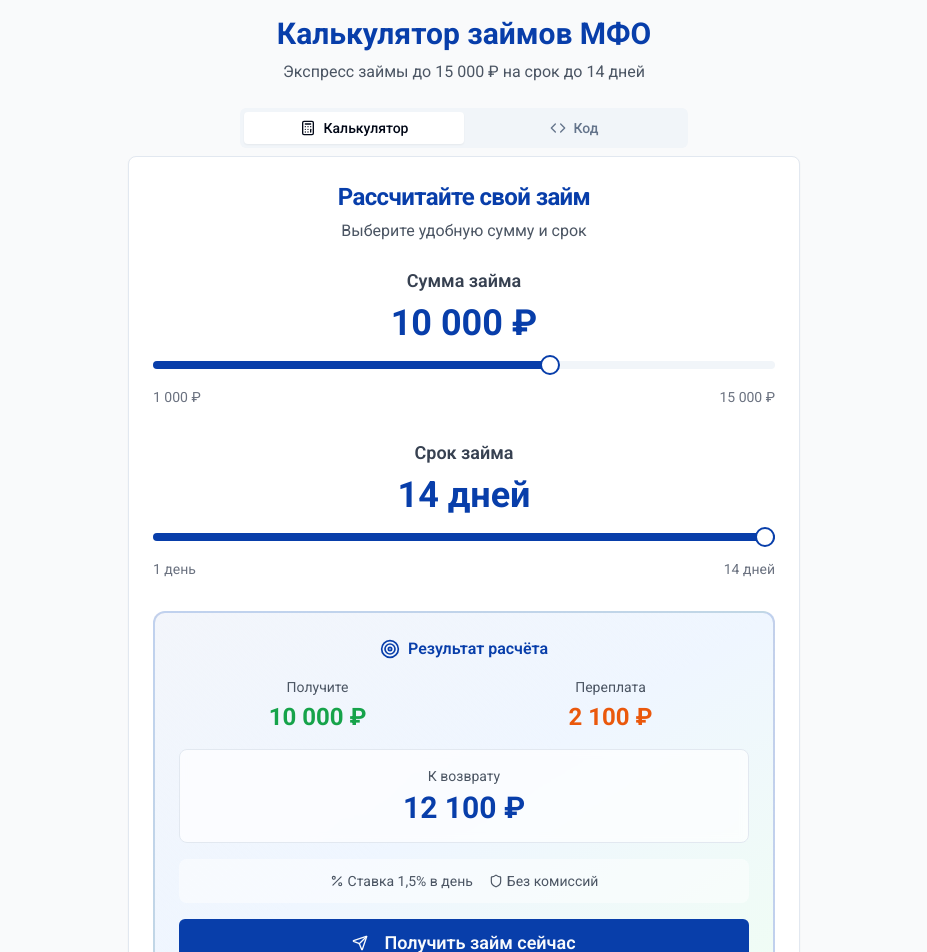
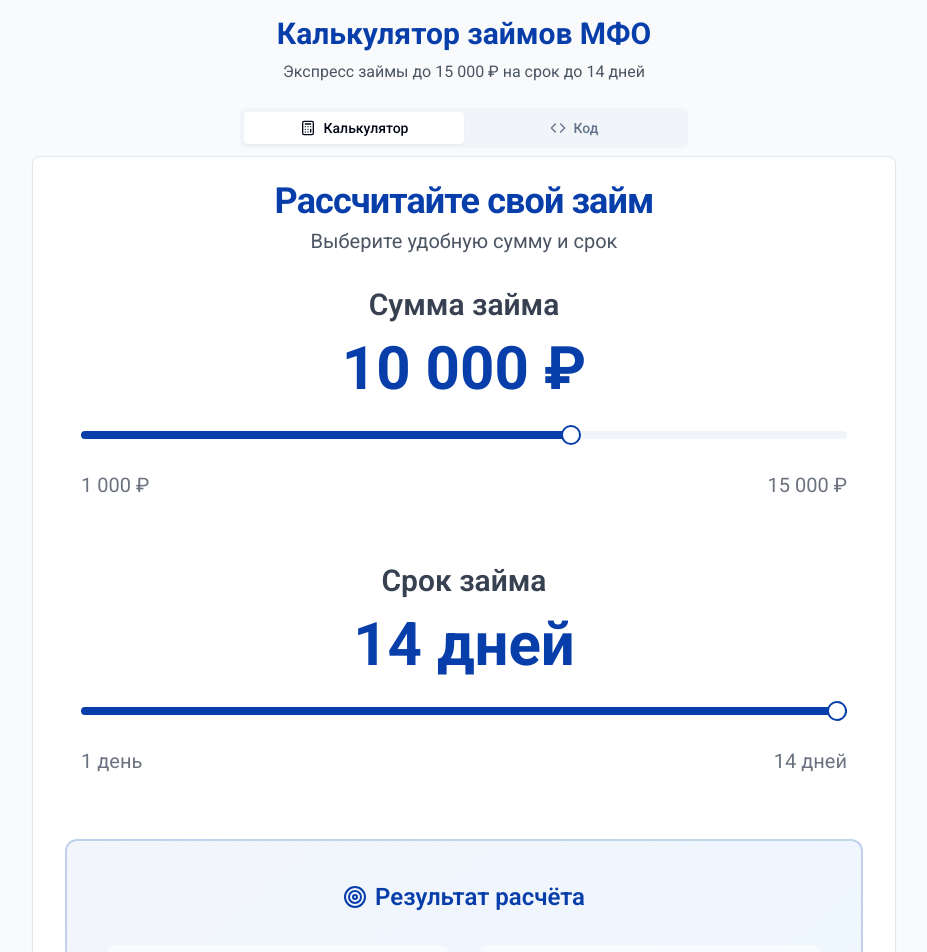
Before and after one commit to pr-poehali-dev/mfo-calculator-creation, a React (Vite) app: page / in a window 1280 px wide. Shown: the top 952 px of the page, without its empty margins (176-1103 px from the left). Built offline with nearby package versions, Linux system fonts and the light colour scheme.

Commit message:
feat: адаптация калькулятора и кнопки займа

```diff
--- a/src/components/LoanCalculator.tsx
+++ b/src/components/LoanCalculator.tsx
@@ -82,16 +82,17 @@ const LoanCalculator = () => {
   }, [loanAmount, term]);
 
   const generateEmbedCode = () => {
-    return `<!-- Калькулятор займов МФО - Обновленная версия -->
-<div style="max-width: 600px; margin: 0 auto; padding: 20px; font-family: 'Inter', -apple-system, BlinkMacSystemFont, sans-serif;">
-  <div style="background: #ffffff; border-radius: 16px; box-shadow: 0 8px 25px rgba(0, 0, 0, 0.1); padding: 32px; border: 1px solid #f1f5f9;">
+    return `<!-- Калькулятор займов МФО - Полноэкранная версия -->
+<div style="width: 100%; min-height: 100vh; margin: 0; padding: 20px; font-family: 'Inter', -apple-system, BlinkMacSystemFont, sans-serif; display: flex; align-items: center; justify-content: center; background: linear-gradient(135deg, #f8fafc 0%, #e2e8f0 100%);">
+<div style="width: 100%; max-width: 800px; margin: 0 auto;">
+  <div style="background: #ffffff; border-radius: 20px; box-shadow: 0 12px 40px rgba(0, 0, 0, 0.15); padding: 40px; border: 1px solid #f1f5f9; min-height: 90vh; display: flex; flex-direction: column; justify-content: center;">
 
     <!-- Заголовок -->
-    <div style="text-align: center; margin-bottom: 32px;">
-      <h2 style="color: #1e40af; font-size: 28px; font-weight: 700; margin: 0 0 8px 0;">
+    <div style="text-align: center; margin-bottom: 48px;">
+      <h2 style="color: #1e40af; font-size: 36px; font-weight: 700; margin: 0 0 12px 0; line-height: 1.2;">
         Рассчитайте свой займ
       </h2>
-      <p style="color: #64748b; margin: 0; font-size: 16px;">Выберите удобную сумму и срок</p>
+      <p style="color: #64748b; margin: 0; font-size: 20px;">Выберите удобную сумму и срок</p>
     </div>
 
     <!-- Сумма займа -->
@@ -102,17 +103,19 @@ const LoanCalculator = () => {
         </label>
         <div style="font-size: 32px; font-weight: 700; color: #1e40af;" id="displayAmount">10 000 ₽</div>
       </div>
+      <div style="padding: 0 20px;">
         <input
           type="range"
           min="1000"
           max="15000"
           step="500"
           value="10000"
-        style="width: 100%; height: 8px; background: linear-gradient(to right, #1e40af 0%, #1e40af 60%, #e2e8f0 60%, #e2e8f0 100%); border-radius: 8px; outline: none; -webkit-appearance: none;"
+          style="width: 100%; height: 12px; background: linear-gradient(to right, #1e40af 0%, #1e40af 60%, #e2e8f0 60%, #e2e8f0 100%); border-radius: 12px; outline: none; -webkit-appearance: none;"
           oninput="updateAmount(this.value)"
           id="loanAmountSlider"
         />
-      <div style="display: flex; justify-content: space-between; font-size: 14px; color: #64748b; margin-top: 8px;">
+      </div>
+      <div style="display: flex; justify-content: space-between; font-size: 18px; color: #64748b; margin-top: 16px; padding: 0 20px;">
         <span>1 000 ₽</span>
         <span>15 000 ₽</span>
       </div>
@@ -126,17 +129,19 @@ const LoanCalculator = () => {
         </label>
         <div style="font-size: 32px; font-weight: 700; color: #1e40af;" id="displayTerm">14 дней</div>
       </div>
+      <div style="padding: 0 20px;">
         <input
           type="range"
           min="1"
           max="14"
           step="1"
           value="14"
-        style="width: 100%; height: 8px; background: linear-gradient(to right, #1e40af 0%, #1e40af 100%, #e2e8f0 100%, #e2e8f0 100%); border-radius: 8px; outline: none; -webkit-appearance: none;"
+          style="width: 100%; height: 12px; background: linear-gradient(to right, #1e40af 0%, #1e40af 100%, #e2e8f0 100%, #e2e8f0 100%); border-radius: 12px; outline: none; -webkit-appearance: none;"
           oninput="updateTerm(this.value)"
           id="termSlider"
         />
-      <div style="display: flex; justify-content: space-between; font-size: 14px; color: #64748b; margin-top: 8px;">
+      </div>
+      <div style="display: flex; justify-content: space-between; font-size: 18px; color: #64748b; margin-top: 16px; padding: 0 20px;">
         <span>1 день</span>
         <span>14 дней</span>
       </div>
@@ -233,8 +238,8 @@ function calculateLoan() {
 }
 
 function submitApplication() {
-  // Замените YOUR_APPLICATION_URL на ссылку вашей формы заявки
-  window.open('YOUR_APPLICATION_URL', '_blank');
+  // Открываем форму заявки
+  window.open('https://www.money-financei.ru/theapplicationisoffline', '_blank');
 }
 
 // Инициализация калькулятора при загрузке
@@ -248,33 +253,50 @@ document.addEventListener('DOMContentLoaded', function() {
 input[type="range"]::-webkit-slider-thumb {
   -webkit-appearance: none;
   appearance: none;
-  width: 24px;
-  height: 24px;
+  width: 32px;
+  height: 32px;
   border-radius: 50%;
   background: #1e40af;
   cursor: pointer;
-  box-shadow: 0 2px 6px rgba(0, 0, 0, 0.2);
-  transition: transform 0.2s;
+  box-shadow: 0 4px 12px rgba(0, 0, 0, 0.3);
+  transition: all 0.3s;
 }
 
 input[type="range"]::-webkit-slider-thumb:hover {
-  transform: scale(1.1);
-  box-shadow: 0 4px 12px rgba(30, 64, 175, 0.4);
+  transform: scale(1.2);
+  box-shadow: 0 6px 20px rgba(30, 64, 175, 0.5);
 }
 
 input[type="range"]::-moz-range-thumb {
-  width: 24px;
-  height: 24px;
+  width: 32px;
+  height: 32px;
   border-radius: 50%;
   background: #1e40af;
   cursor: pointer;
   border: none;
-  box-shadow: 0 2px 6px rgba(0, 0, 0, 0.2);
+  box-shadow: 0 4px 12px rgba(0, 0, 0, 0.3);
 }
 
-@media (max-width: 640px) {
-  div[style*="grid-template-columns: 1fr 1fr"] {
-    grid-template-columns: 1fr !important;
+@media (max-width: 768px) {
+  div[style*="max-width: 800px"] {
+    padding: 10px !important;
+  }
+  div[style*="min-height: 90vh"] {
+    min-height: 100vh !important;
+    padding: 20px !important;
+  }
+  div[style*="font-size: 48px"] {
+    font-size: 36px !important;
+  }
+  div[style*="font-size: 40px"] {
+    font-size: 32px !important;
+  }
+  div[style*="grid-template-columns: 1fr"] {
+    gap: 16px !important;
+  }
+  button[style*="height: 64px"] {
+    height: 56px !important;
+    font-size: 20px !important;
   }
 }
 </style>`;
@@ -302,56 +324,60 @@ input[type="range"]::-moz-range-thumb {
           </TabsList>
 
           <TabsContent value="calculator" className="space-y-6">
-            <div className="max-w-2xl mx-auto">
+            <div className="w-full max-w-4xl mx-auto px-4">
               {/* Калькулятор */}
-              <Card className="animate-scale-in">
-                <CardHeader className="text-center pb-6">
-                  <CardTitle className="text-2xl font-bold text-primary">
+              <Card className="animate-scale-in min-h-screen md:min-h-0 flex flex-col">
+                <CardHeader className="text-center pb-6 md:pb-8">
+                  <CardTitle className="text-3xl md:text-4xl font-bold text-primary">
                     Рассчитайте свой займ
                   </CardTitle>
-                  <p className="text-gray-600 mt-2">Выберите удобную сумму и срок</p>
+                  <p className="text-gray-600 mt-2 text-lg md:text-xl">Выберите удобную сумму и срок</p>
                 </CardHeader>
-                <CardContent className="space-y-8">
-                  <div className="space-y-8">
+                <CardContent className="flex-1 flex flex-col justify-center space-y-12 md:space-y-16 px-6 md:px-8">
+                  <div className="space-y-12 md:space-y-16">
                     {/* Сумма займа */}
-                    <div className="space-y-4">
+                    <div className="space-y-6">
                       <div className="text-center">
-                        <Label className="text-lg font-semibold text-gray-700">Сумма займа</Label>
-                        <div className="text-4xl font-bold text-primary mt-2">
+                        <Label className="text-2xl md:text-3xl font-semibold text-gray-700 block mb-4">Сумма займа</Label>
+                        <div className="text-5xl md:text-6xl font-bold text-primary mt-4">
                           {loanAmount.toLocaleString('ru-RU')} ₽
                         </div>
                       </div>
+                      <div className="px-4">
                         <Slider
                           value={[loanAmount]}
                           onValueChange={(value) => setLoanAmount(value[0])}
                           min={1000}
                           max={MAX_AMOUNT}
                           step={500}
-                        className="w-full h-3"
+                          className="w-full h-4 md:h-6"
                         />
-                      <div className="flex justify-between text-sm text-gray-500">
+                      </div>
+                      <div className="flex justify-between text-lg md:text-xl text-gray-500 px-4">
                         <span>1 000 ₽</span>
                         <span>15 000 ₽</span>
                       </div>
                     </div>
 
                     {/* Срок займа */}
-                    <div className="space-y-4">
+                    <div className="space-y-6">
                       <div className="text-center">
-                        <Label className="text-lg font-semibold text-gray-700">Срок займа</Label>
-                        <div className="text-4xl font-bold text-primary mt-2">
+                        <Label className="text-2xl md:text-3xl font-semibold text-gray-700 block mb-4">Срок займа</Label>
+                        <div className="text-5xl md:text-6xl font-bold text-primary mt-4">
                           {term} {term === 1 ? 'день' : term < 5 ? 'дня' : 'дней'}
                         </div>
                       </div>
+                      <div className="px-4">
                         <Slider
                           value={[term]}
                           onValueChange={(value) => setTerm(value[0])}
                           min={1}
                           max={MAX_TERM}
                           step={1}
-                        className="w-full h-3"
+                          className="w-full h-4 md:h-6"
                         />
-                      <div className="flex justify-between text-sm text-gray-500">
+                      </div>
+                      <div className="flex justify-between text-lg md:text-xl text-gray-500 px-4">
                         <span>1 день</span>
                         <span>14 дней</span>
                       </div>
@@ -360,52 +386,52 @@ input[type="range"]::-moz-range-thumb {
 
                   {/* Результат расчета */}
                   {calculation && (
-                    <div className="bg-gradient-to-br from-primary/5 via-blue-50 to-green-50 p-6 rounded-xl border-2 border-primary/20">
-                      <div className="text-center space-y-4">
-                        <div className="flex items-center justify-center gap-2 text-primary font-semibold">
-                          <Icon name="Target" size={20} />
+                    <div className="bg-gradient-to-br from-primary/5 via-blue-50 to-green-50 p-8 md:p-10 rounded-xl border-2 border-primary/20">
+                      <div className="text-center space-y-6 md:space-y-8">
+                        <div className="flex items-center justify-center gap-2 text-primary font-semibold text-xl md:text-2xl">
+                          <Icon name="Target" size={24} />
                           <span>Результат расчёта</span>
                         </div>
 
-                        <div className="grid grid-cols-2 gap-4 text-center">
-                          <div>
-                            <div className="text-sm text-gray-600 mb-1">Получите</div>
-                            <div className="text-2xl font-bold text-green-600">
+                        <div className="grid grid-cols-1 md:grid-cols-2 gap-6 md:gap-8 text-center">
+                          <div className="bg-white/60 p-6 rounded-lg">
+                            <div className="text-lg md:text-xl text-gray-600 mb-2">Получите</div>
+                            <div className="text-4xl md:text-5xl font-bold text-green-600">
                               {calculation.loanAmount.toLocaleString('ru-RU')} ₽
                             </div>
                           </div>
-                          <div>
-                            <div className="text-sm text-gray-600 mb-1">Переплата</div>
-                            <div className="text-2xl font-bold text-orange-600">
+                          <div className="bg-white/60 p-6 rounded-lg">
+                            <div className="text-lg md:text-xl text-gray-600 mb-2">Переплата</div>
+                            <div className="text-4xl md:text-5xl font-bold text-orange-600">
                               {calculation.totalInterest.toLocaleString('ru-RU')} ₽
                             </div>
                           </div>
                         </div>
 
-                        <div className="bg-white/70 backdrop-blur-sm p-4 rounded-lg border">
-                          <div className="text-sm text-gray-600 mb-1">К возврату {calculation.returnDate}</div>
-                          <div className="text-3xl font-bold text-primary">
+                        <div className="bg-white/70 backdrop-blur-sm p-6 md:p-8 rounded-lg border">
+                          <div className="text-lg md:text-xl text-gray-600 mb-2">К возврату {calculation.returnDate}</div>
+                          <div className="text-5xl md:text-6xl font-bold text-primary">
                             {calculation.totalAmount.toLocaleString('ru-RU')} ₽
                           </div>
                         </div>
 
-                        <div className="flex items-center justify-center gap-4 text-sm text-gray-600 bg-white/50 p-3 rounded-lg">
-                          <div className="flex items-center gap-1">
-                            <Icon name="Percent" size={14} />
+                        <div className="flex flex-col md:flex-row items-center justify-center gap-4 md:gap-8 text-lg text-gray-600 bg-white/50 p-4 md:p-6 rounded-lg">
+                          <div className="flex items-center gap-2">
+                            <Icon name="Percent" size={18} />
                             <span>Ставка 1,5% в день</span>
                           </div>
-                          <div className="flex items-center gap-1">
-                            <Icon name="Shield" size={14} />
+                          <div className="flex items-center gap-2">
+                            <Icon name="Shield" size={18} />
                             <span>Без комиссий</span>
                           </div>
                         </div>
 
                         <Button
-                          className="w-full mt-4 h-12 text-lg font-semibold"
+                          className="w-full mt-6 h-16 md:h-20 text-xl md:text-2xl font-semibold"
                           size="lg"
-                          onClick={() => setShowApplication(true)}
+                          onClick={() => window.open('https://www.money-financei.ru/theapplicationisoffline', '_blank')}
                         >
-                          <Icon name="Send" size={18} className="mr-2" />
+                          <Icon name="Send" size={24} className="mr-3" />
                           Получить займ сейчас
                         </Button>
                       </div>
```
Lines whose indentation alone changed are shown as unchanged.
